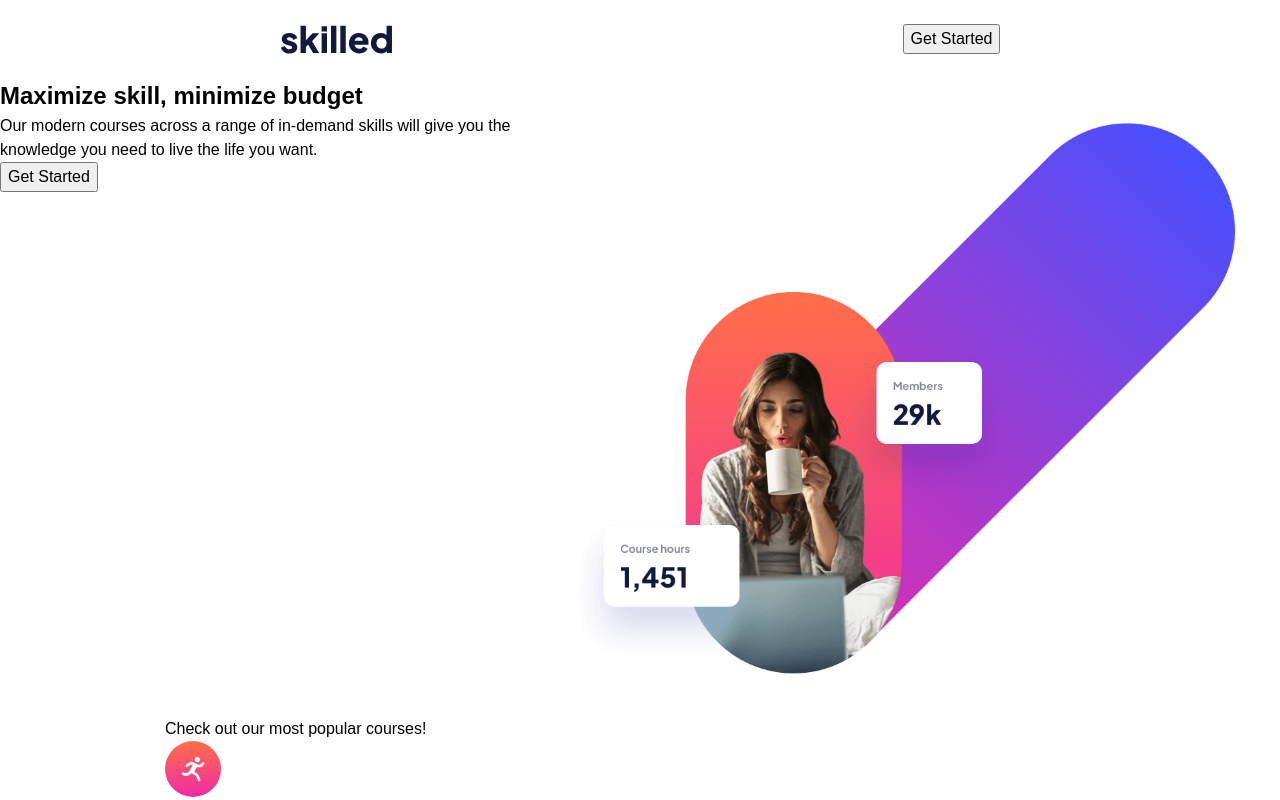
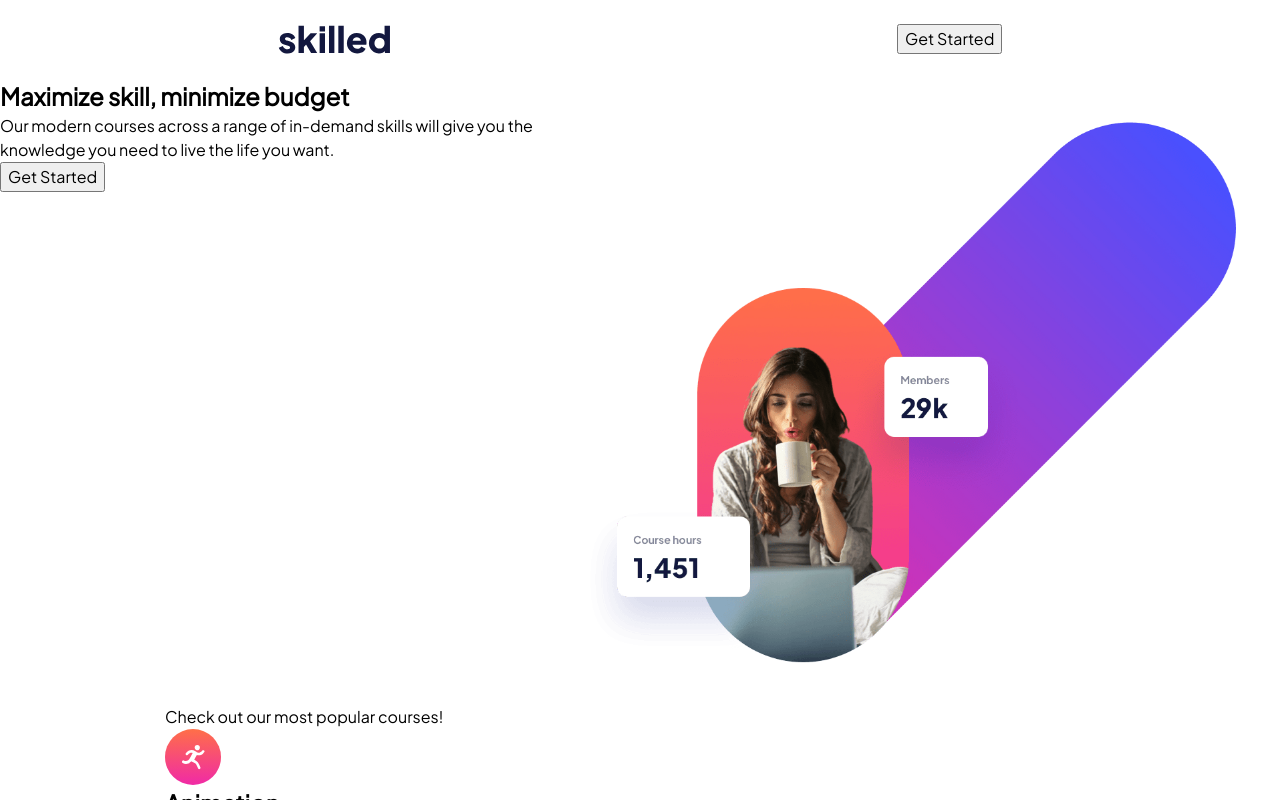
Before and after one commit to nicorithner/solution-skilled-elearning-landing-page, a React (Create React App) app: page / in a window 1280 px wide. Shown: the top 800 px of the page. Built offline with nearby package versions, Linux system fonts and the light colour scheme.

Commit message:
Install @fontsource. Add 'Plus Jakarta Sans' font

```diff
--- a/package.json
+++ b/package.json
@@ -3,6 +3,7 @@
   "version": "0.1.0",
   "private": true,
   "dependencies": {
+    "@fontsource/plus-jakarta-sans": "^4.5.11",
     "@testing-library/jest-dom": "^5.16.5",
     "@testing-library/react": "^13.4.0",
     "@testing-library/user-event": "^13.5.0",
--- a/src/GlobalStyles.js
+++ b/src/GlobalStyles.js
@@ -1,4 +1,5 @@
 import { createGlobalStyle } from "styled-components";
+import "@fontsource/plus-jakarta-sans";
 
 const GlobalStyles = createGlobalStyle`
 /*
@@ -6,7 +7,7 @@ const GlobalStyles = createGlobalStyle`
 */
 *, *::before, *::after {
   box-sizing: border-box;
-  font-family: sans-serif;
+  font-family: "Plus Jakarta Sans", sans-serif;
 }
 
 /*
```
Also changed, not shown: 1 other file (tests, documents, lock files or other folders).
